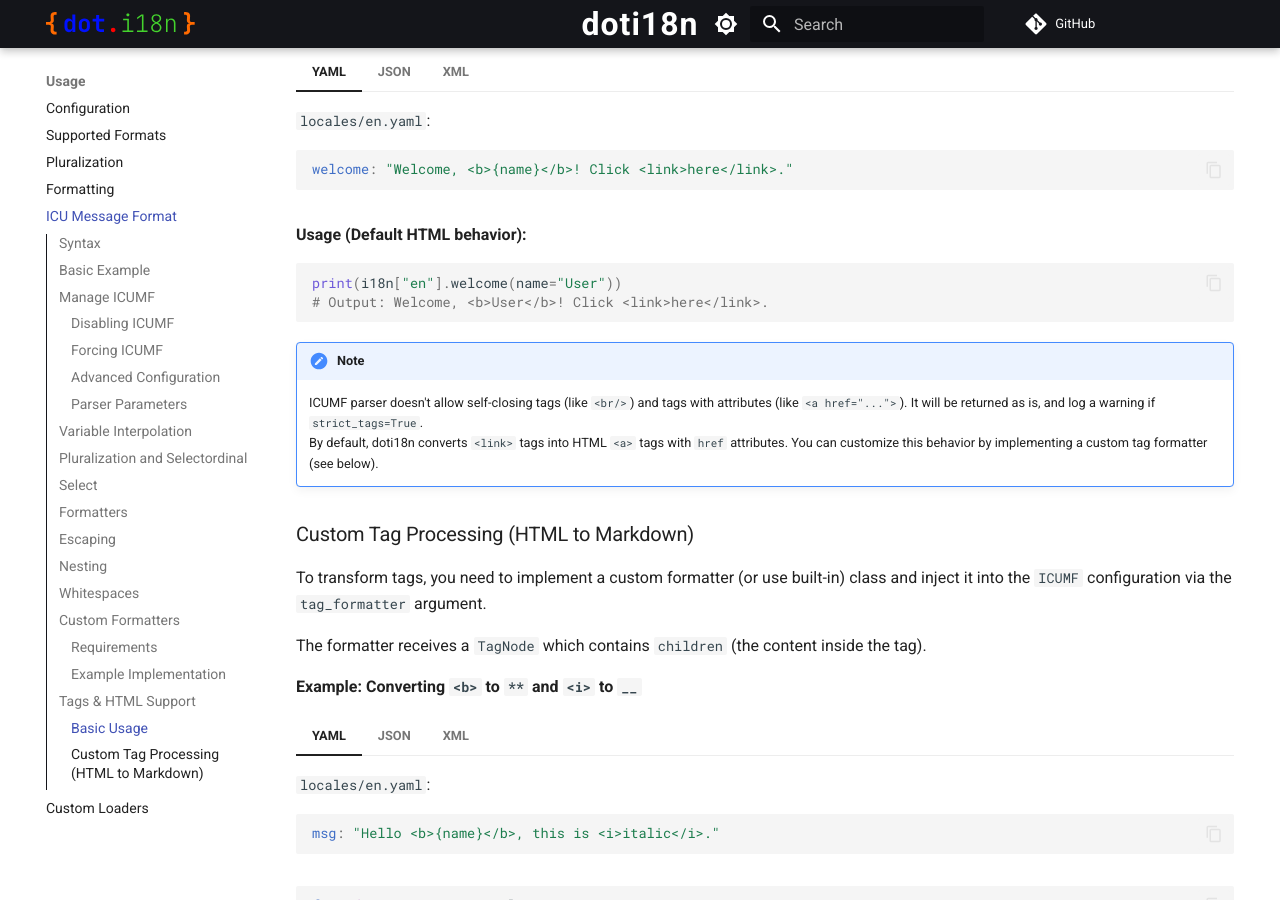
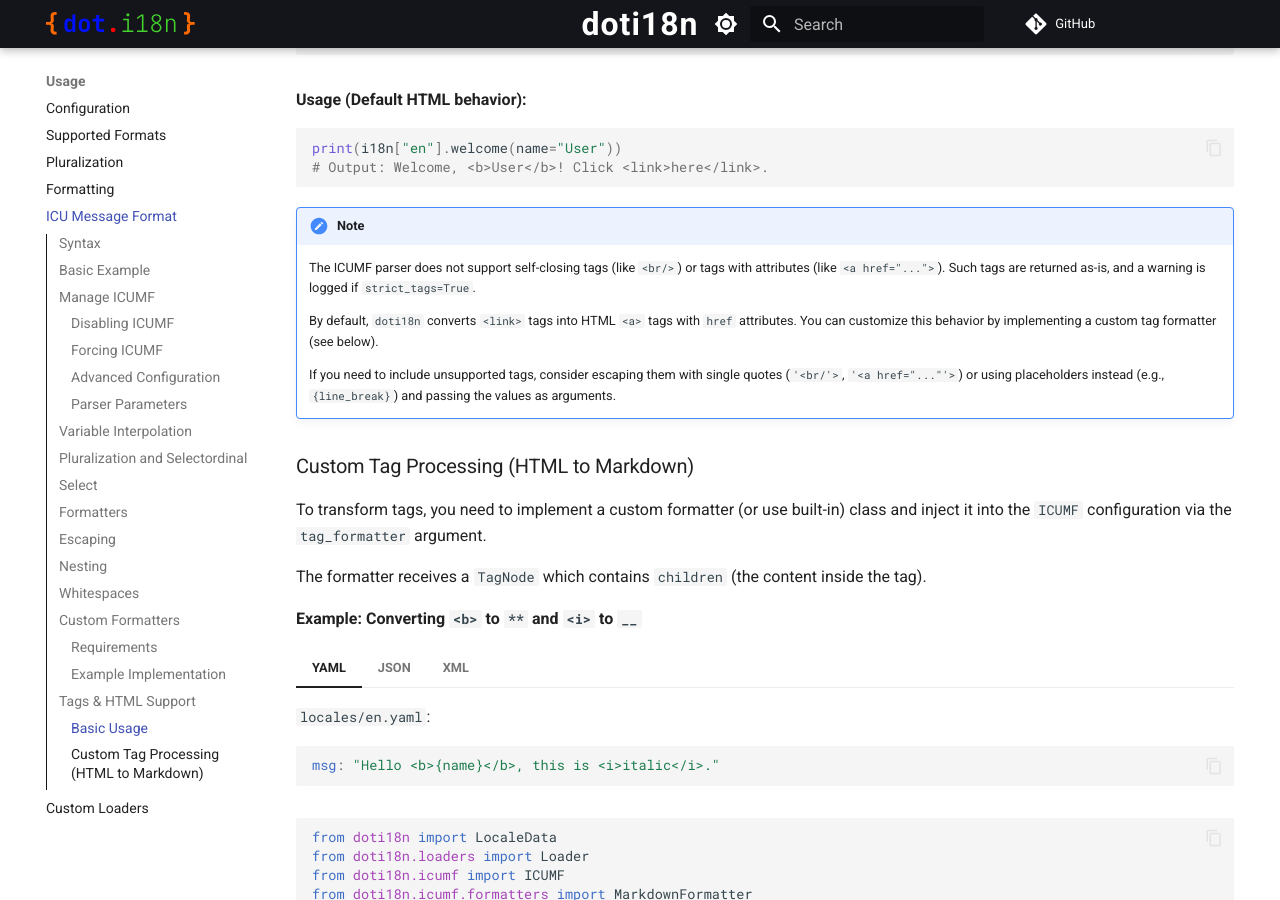
Before and after one commit to darkj3suss/doti18n, an MkDocs documentation site: the page built from docs/pages/usage/icumf.md, in a window 1280 px wide and 900 px high, scrolled down 9305 px. Built offline with MkDocs 1.6.1 and Material for MkDocs 9.7.7, drawn with Linux system fonts in a browser that asks for light colours; comment, search, counter and statistics services are not loaded; some of the changed text lies outside the part shown.

Commit message:
docs: add CLI `lint` documentation; prettify and clarify xml-like formatting in icumf.md

````diff
--- a/docs/mkdocs.yaml
+++ b/docs/mkdocs.yaml
@@ -22,6 +22,7 @@
         - Custom Loaders: usage/custom_loaders.md
     - CLI:
         - Stub Generation: cli/stub.md
+        - Linting Translations: cli/lint.md
     - Integrations:
         - Setup: integrations/setup.md
         - Telegram API: integrations/telegram_api.md
--- a/docs/pages/usage/icumf.md
+++ b/docs/pages/usage/icumf.md
@@ -543,10 +537,11 @@
 ```
 
 !!! note
-    ICUMF parser doesn't allow self-closing tags (like `<br/>`) and tags with attributes (like `<a href="...">`).
-    It will be returned as is, and log a warning if `strict_tags=True`.
-    By default, doti18n converts `<link>` tags into HTML `<a>` tags with `href` attributes.
-    You can customize this behavior by implementing a custom tag formatter (see below).
+    The ICUMF parser does not support self-closing tags (like `<br/>`) or tags with attributes (like `<a href="...">`). Such tags are returned as-is, and a warning is logged if `strict_tags=True`.
+
+    By default, `doti18n` converts `<link>` tags into HTML `<a>` tags with `href` attributes. You can customize this behavior by implementing a custom tag formatter (see below).
+
+    If you need to include unsupported tags, consider escaping them with single quotes (`'<br/'>`, `'<a href="..."'>`) or using placeholders instead (e.g., `{line_break}`) and passing the values as arguments.
 
 
 ### Custom Tag Processing (HTML to Markdown)
````
Also changed, not shown: other parts of docs/pages/usage/icumf.md (+0 -6 lines), docs/pages/cli/lint.md (added, +83 -0 lines).
